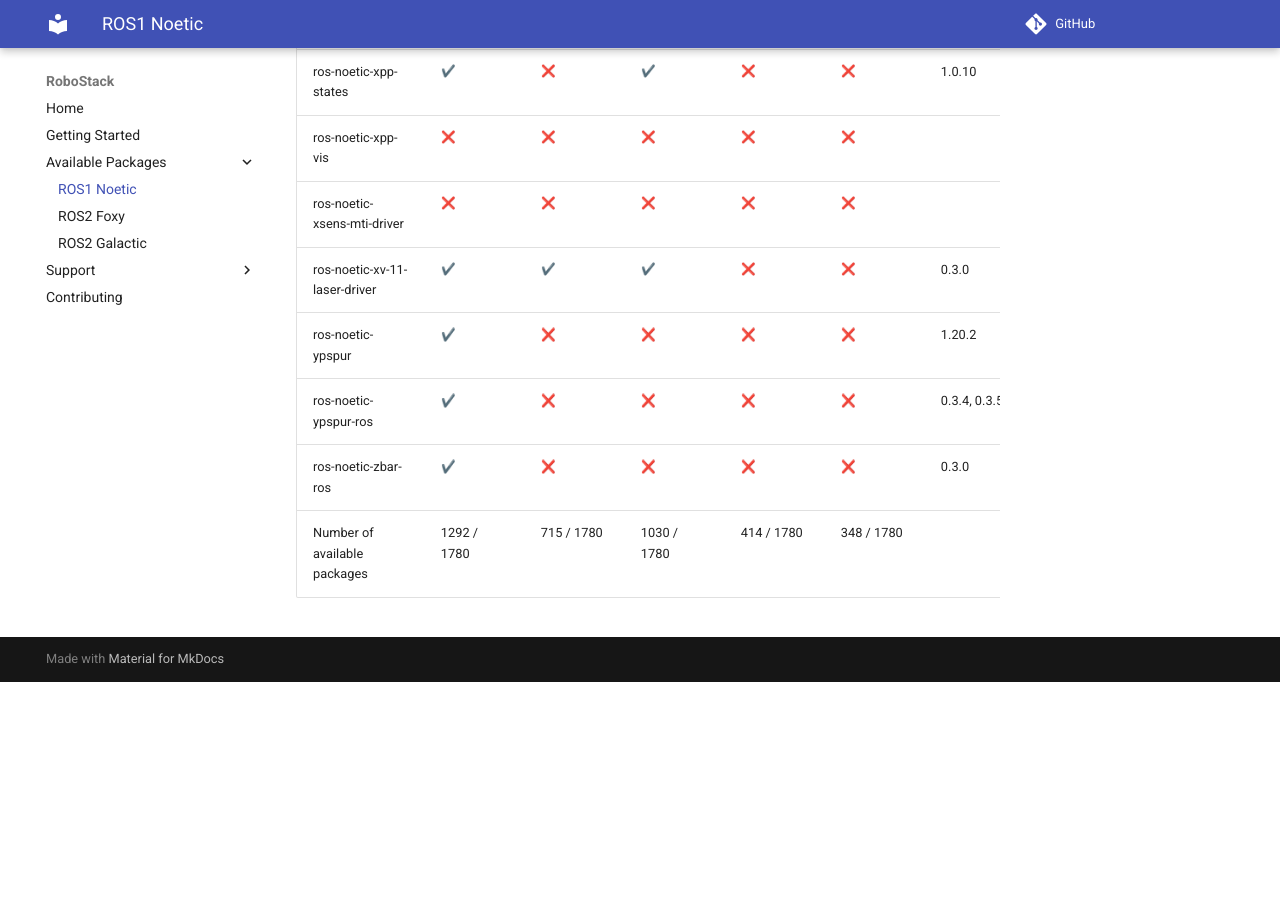
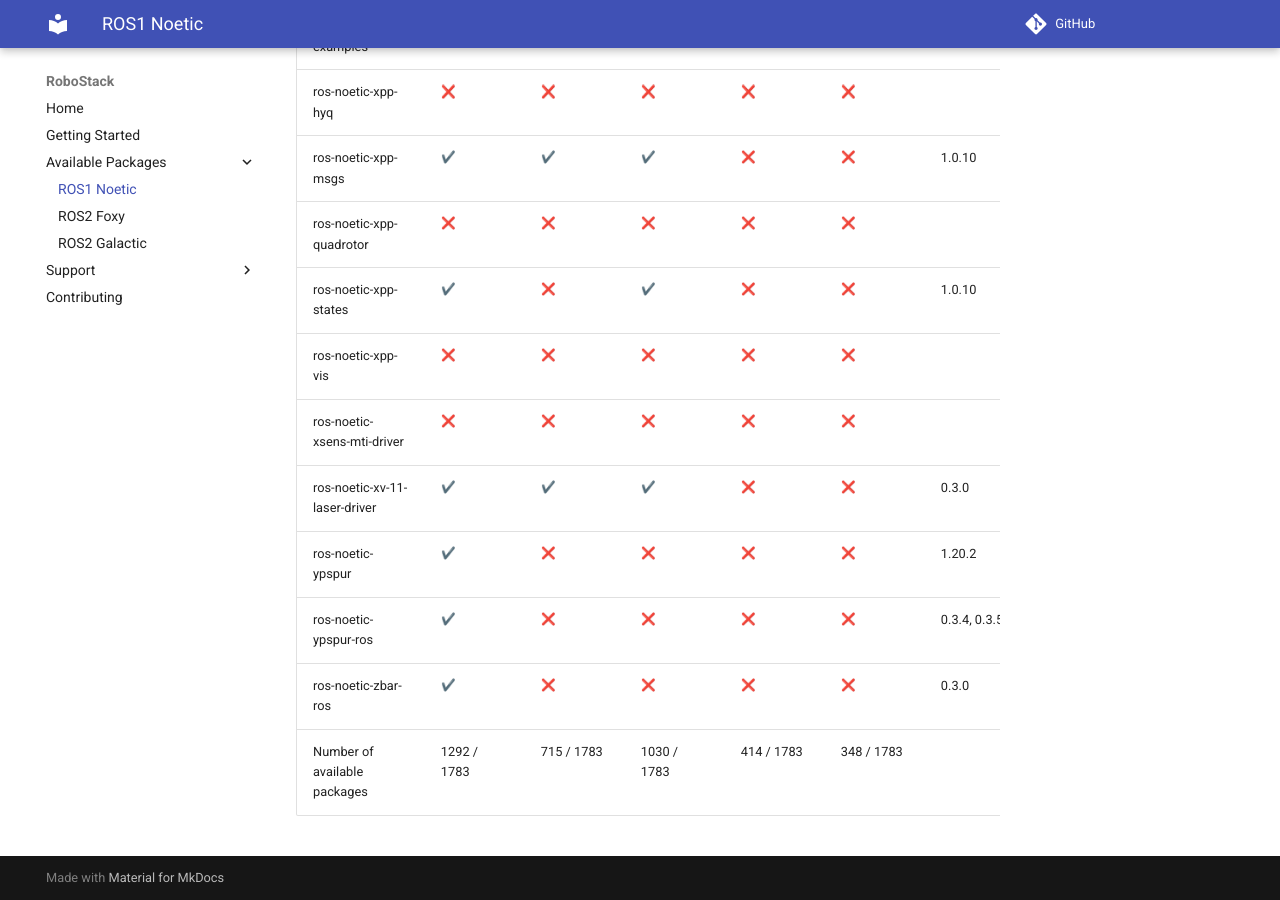
Before and after one commit to RoboStack/robostack.github.io, an MkDocs documentation site: the page built from docs/noetic.md, in a window 1280 px wide and 900 px high, scrolled down 129897 px. Built offline with MkDocs 1.6.1 and Material for MkDocs 9.7.7, drawn with Linux system fonts in a browser that asks for light colours; emoji names are drawn with the system emoji font; comment, search, counter and statistics services are not loaded; before the commit the page ends 130579 px from its top, so only the background shows below that; some of the changed text lies outside the part shown.

Commit message:
Update tables

```diff
--- a/docs/noetic.md
+++ b/docs/noetic.md
@@ -1780,4 +1783,4 @@
 | ros-noetic-ypspur | :heavy_check_mark: { data-sort='1' } | :x: { data-sort='0' } | :x: { data-sort='0' } | :x: { data-sort='0' } | :x: { data-sort='0' } | 1.20.2  |
 | ros-noetic-ypspur-ros | :heavy_check_mark: { data-sort='1' } | :x: { data-sort='0' } | :x: { data-sort='0' } | :x: { data-sort='0' } | :x: { data-sort='0' } | 0.3.4, 0.3.5  |
 | ros-noetic-zbar-ros | :heavy_check_mark: { data-sort='1' } | :x: { data-sort='0' } | :x: { data-sort='0' } | :x: { data-sort='0' } | :x: { data-sort='0' } | 0.3.0  |
-| Number of available packages |  1292 / 1780 | 715 / 1780 | 1030 / 1780 | 414 / 1780 | 348 / 1780 |
+| Number of available packages |  1292 / 1783 | 715 / 1783 | 1030 / 1783 | 414 / 1783 | 348 / 1783 |
```
Also changed, not shown: other parts of docs/noetic.md (+3 -0 lines).
